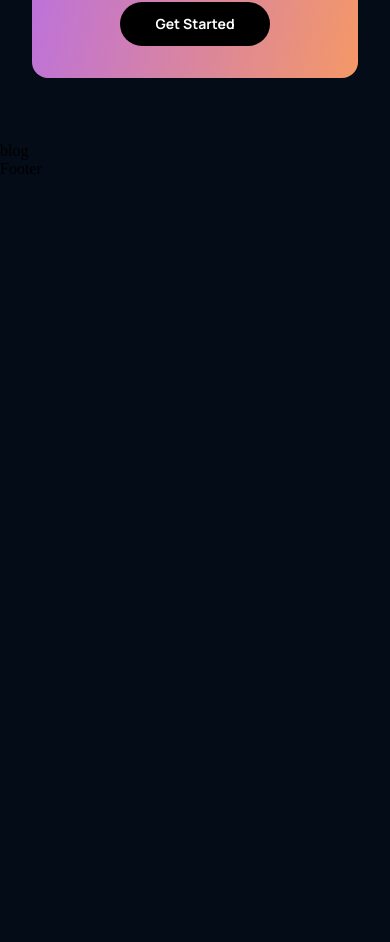
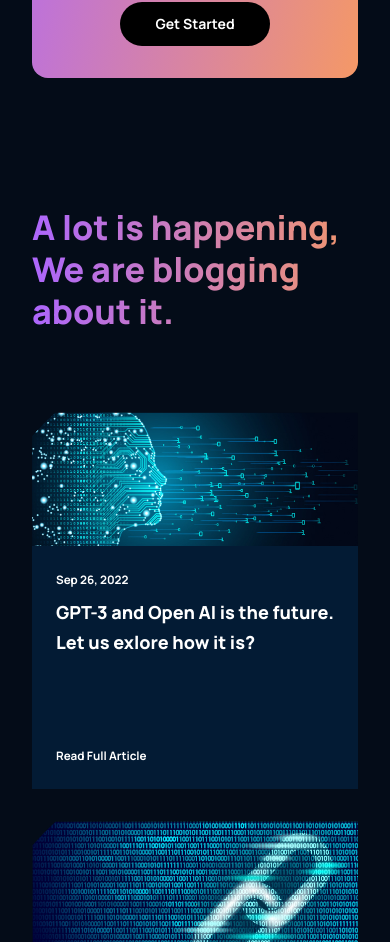
Before and after one commit to GeBon22/GPT3-Challenge, a React (Create React App) app: page / in a window 390 px wide. Shown: the part 4705-5647 px from the top of the page. Before the commit the page ends 4883 px from the top, so only its background shows below. Built offline with nearby package versions, Linux system fonts and the light colour scheme.

Commit message:
added blog container + article component

```diff
--- a/src/components/article/Article.jsx
+++ b/src/components/article/Article.jsx
@@ -1,10 +1,19 @@
-import React from 'react'
+import React from 'react';
 import './article.css';
 
-const Article = () => {
-  return (
-    <div>Article</div>
-  )
-}
+const Article = ({ imgUrl, date, text }) => (
+  <div className="gpt3__blog-container_article">
+    <div className="gpt3__blog-container_article-image">
+      <img src={imgUrl} alt="blog_image" />
+    </div>
+    <div className="gpt3__blog-container_article-content">
+      <div>
+        <p>{date}</p>
+        <h3>{text}</h3>
+      </div>
+      <p>Read Full Article</p>
+    </div>
+  </div>
+);
 
-export default Article
+export default Article;
--- a/src/components/article/article.css
+++ b/src/components/article/article.css
@@ -0,0 +1,60 @@
+.gpt3__blog-container_article {
+    width: 100%;
+    height: 100%;
+
+    display: flex;
+    flex-direction: column;
+    background: var(--color-footer);
+}
+
+.gpt3__blog-container_article-image {
+    width: 100%;
+    height: 100%;
+    background: var(--color-bg);
+}
+
+.gpt3__blog-container_article-image img {
+    width: 100%;
+    height: 100%;
+}
+
+.gpt3__blog-container_article-content {
+    display: flex;
+    flex-direction: column;
+    justify-content: space-between;
+
+    padding: 1rem 1.5rem;
+    height: 100%;
+}
+
+.gpt3__blog-container_article-content p {
+    font-family: var(--font-family);
+    font-size: 11.65px;
+    font-weight: 700;
+    line-height: 35px;
+
+    color: #fff;
+}
+
+.gpt3__blog-container_article-content h3 {
+    font-family: var(--font-family);
+    font-size: 25.11px;
+    font-weight: 800;
+    line-height: 30.30px;
+
+    color: #fff;
+    margin-bottom: 5rem;
+    cursor: pointer;
+}
+
+.gpt3__blog-container_article-content p:last-child {
+    cursor: pointer;
+}
+
+
+@media screen and (max-width: 550px) {
+    .gpt3__blog-container_article-content h3 {
+        font-size: 18px;
+        line-height: 25p;
+    }
+}
--- a/src/containers/blog/Blog.jsx
+++ b/src/containers/blog/Blog.jsx
@@ -1,10 +1,25 @@
-import React from 'react'
+import React from 'react';
+import Article from '../../components/article/Article';
+import { blog01, blog02, blog03, blog04, blog05 } from './imports.js';
 import './blog.css';
 
-const Blog = () => {
-  return (
-    <div>blog</div>
-  )
-}
+const Blog = () => (
+  <div className="gpt3__blog section__padding" id="blog">
+    <div className="gpt3__blog-heading">
+      <h1 className="gradient__text">A lot is happening, <br /> We are blogging about it.</h1>
+    </div>
+    <div className="gpt3__blog-container">
+      <div className="gpt3__blog-container_groupA">
+        <Article imgUrl={blog01} date="Aug 26, 2022" text="GPT-3 and Open  AI is the future. Let us exlore how it is?" />
+      </div>
+      <div className="gpt3__blog-container_groupB">
+        <Article imgUrl={blog02} date="Sep 26, 2022" text="GPT-3 and Open  AI is the future. Let us exlore how it is?" />
+        <Article imgUrl={blog03} date="Nov 26, 2022" text="GPT-3 and Open  AI is the future. Let us exlore how it is?" />
+        <Article imgUrl={blog04} date="Dec 26, 2022" text="GPT-3 and Open  AI is the future. Let us exlore how it is?" />
+        <Article imgUrl={blog05} date="Jan 26, 2023" text="GPT-3 and Open  AI is the future. Let us exlore how it is?" />
+      </div>
+    </div>
+  </div>
+);
 
-export default Blog
+export default Blog;
--- a/src/containers/blog/blog.css
+++ b/src/containers/blog/blog.css
@@ -0,0 +1,78 @@
+.gpt3__blog {
+    display: flex;
+    flex-direction: column;
+}
+
+.gpt3__blog-heading {
+    width: 100%;
+    text-align: left;
+
+    margin-bottom: 5rem;
+}
+
+.gpt3__blog-heading h1 {
+    font-size: 62px;
+    line-height: 75px;
+    font-family: var(--font-family);
+    font-weight: 800;
+}
+
+.gpt3__blog-container {
+    display: flex;
+    flex-direction: row;
+}
+
+.gpt3__blog-container_groupA {
+    flex: 0.75;
+    margin-right: 2rem;
+}
+
+.gpt3__blog-container_groupB {
+    flex: 1;
+
+    display:grid;
+    grid-template-columns: repeat(2, 1fr);
+    grid-gap: 2rem;
+}
+
+@media screen and (max-width: 990px) {
+    .gpt3__blog-container {
+        flex-direction: column-reverse;
+    }
+
+
+    .gpt3__blog-container_groupA {
+        margin: 2rem 0;
+    }
+
+    .gpt3__blog-container_groupA .gpt3__blog-container_article  {
+       width: 48%;
+    }
+
+    .gpt3__blog-container_groupA .gpt3__blog-container_article-image {
+        height: 250px;
+    }
+}
+
+@media screen and (max-width: 700px) {
+    .gpt3__blog-container_groupB {
+        grid-template-columns: repeat(1, 1fr);
+    }
+
+    .gpt3__blog-container_groupA .gpt3__blog-container_article  {
+       width: 100%;
+    }
+
+    .gpt3__blog-heading h1 {
+        font-size: 46px;
+        line-height: 52px;
+    }
+}
+
+@media screen and (max-width: 550px) {
+    .gpt3__blog-heading h1 {
+        font-size: 34px;
+        line-height: 42px;
+    }
+
+}
--- /dev/null
+++ b/src/containers/blog/imports.js
@@ -0,0 +1,13 @@
+import blog01 from '../../assets/blog01.png';
+import blog02 from '../../assets/blog02.png';
+import blog03 from '../../assets/blog03.png';
+import blog04 from '../../assets/blog04.png';
+import blog05 from '../../assets/blog05.png';
+
+export {
+  blog01,
+  blog02,
+  blog03,
+  blog04,
+  blog05,
+};
```
